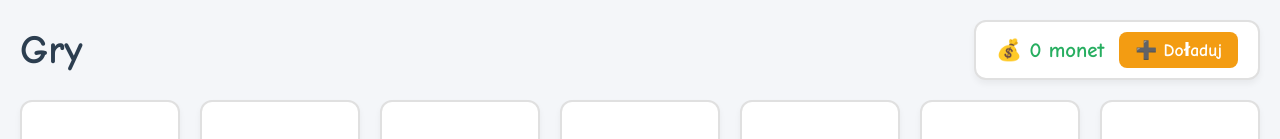
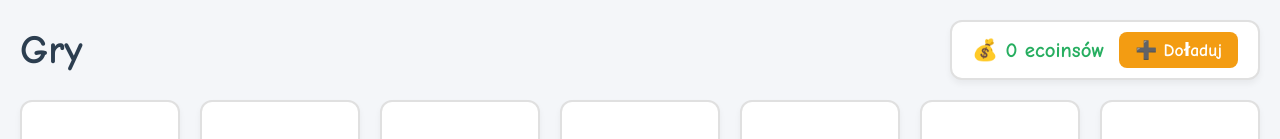
Before and after one commit to Edimod/Edimod, a plain HTML site: page gry.html in a window 1280 px wide. Shown: the top 139 px of the page. Drawn offline with Linux system fonts and the light colour scheme.

Commit message:
Change currency display from 'monet' to 'ecoińs'

```diff
--- a/gry.html
+++ b/gry.html
@@ -206,7 +206,7 @@
 
         <!-- Panel zarabiania -->
         <div class="wallet-panel">
-            <span class="balance-display">💰 <span id="balance">0</span> monet</span>
+            <span class="balance-display">💰 <span id="balance">0</span> ecoinsów</span>
             <button class="btn-topup" id="openTopupBtn">➕ Doładuj</button>
         </div>
     </header>
```
